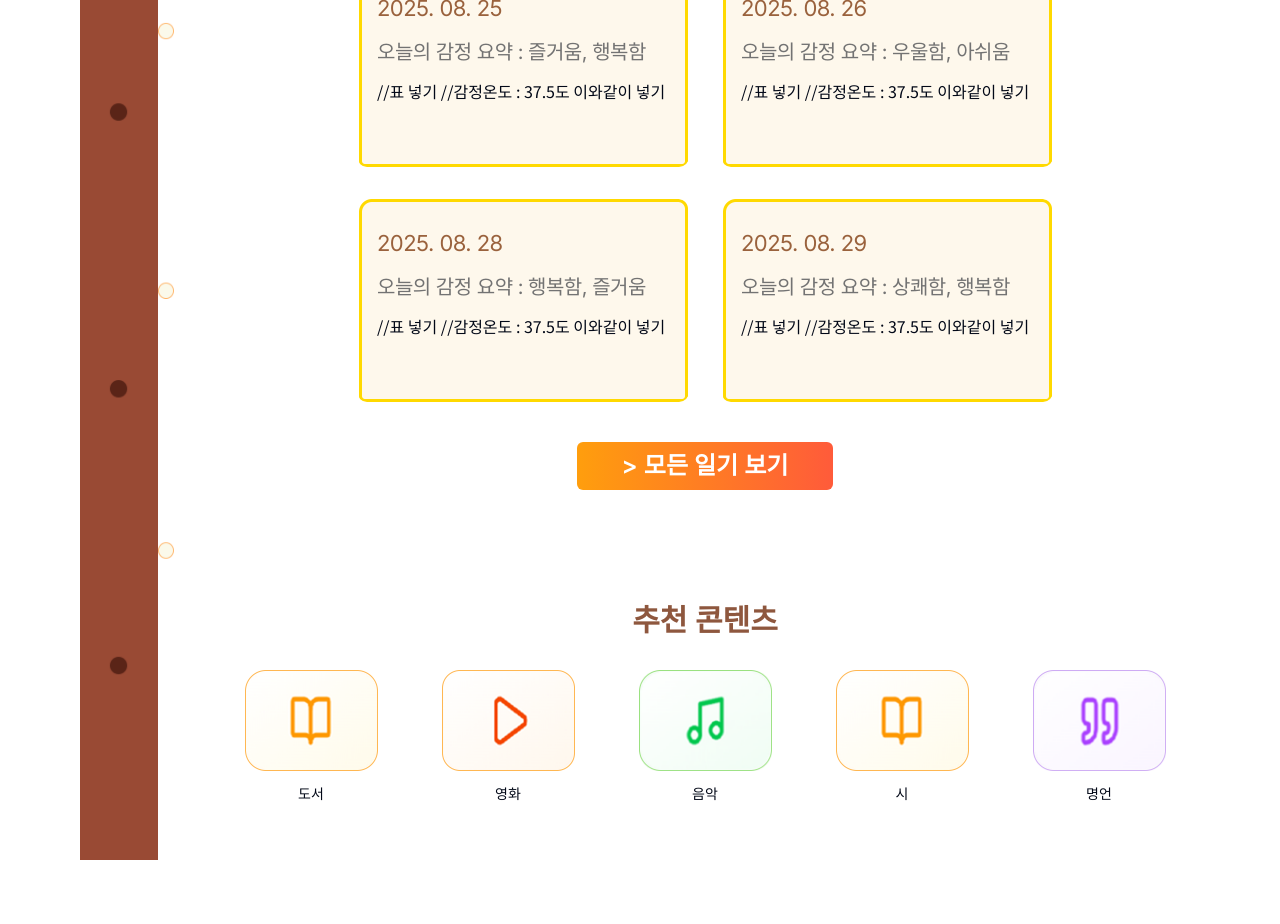
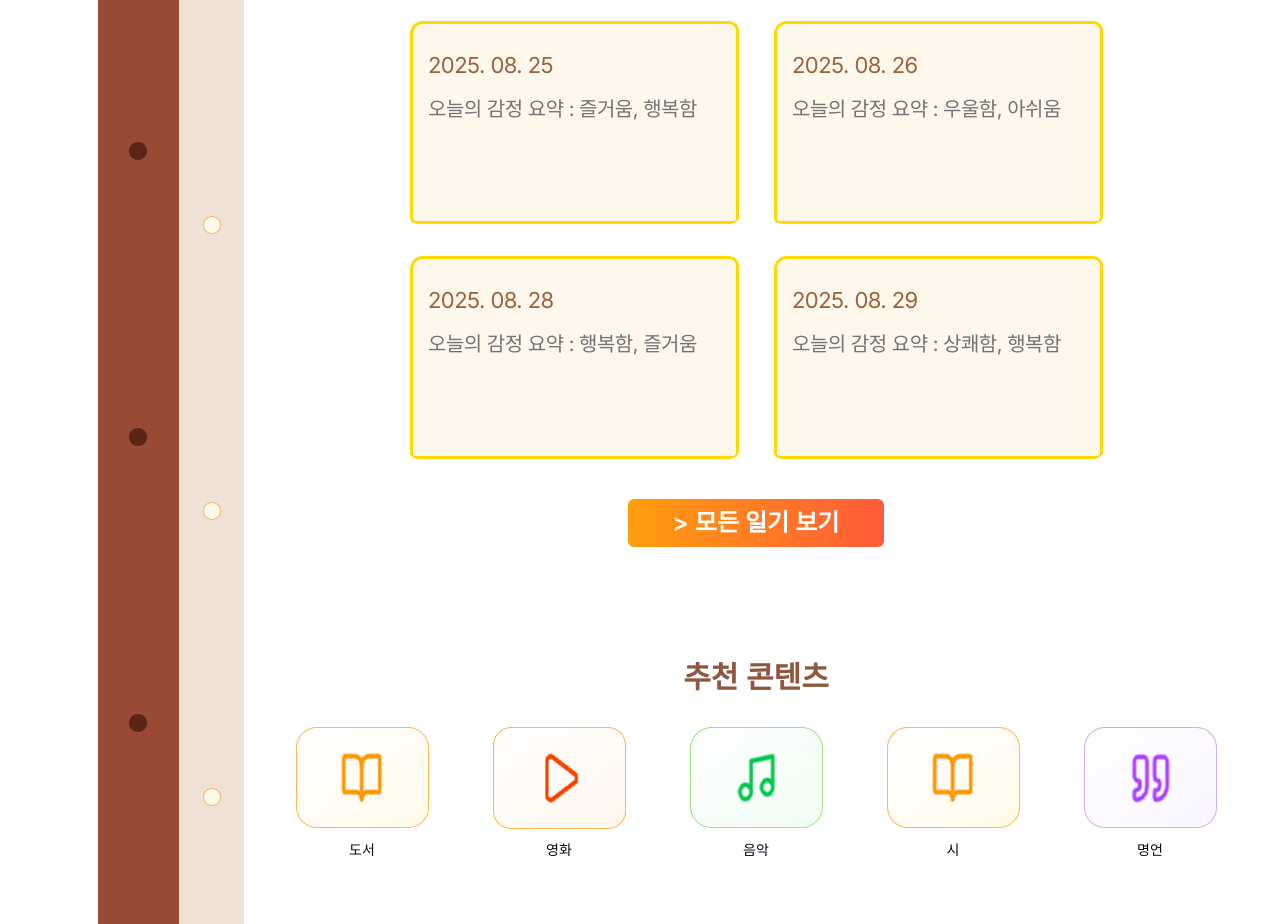
Before and after one commit to dev-junha/mooDiary-FE, a React (Vite) app: page / in a window 1280 px wide. Shown: the part 1120-2044 px from the top of the page. Before the commit the page ends 1987 px from the top, so only its background shows below. Built offline with nearby package versions, Linux system fonts and the light colour scheme; no server answers; a web font is replaced by a local one.

Commit message:
css 및 main 수정

```diff
--- a/index.css
+++ b/index.css
@@ -1,13 +1,13 @@
-body {
-  display: flex;
-  justify-content: center;
-  align-items: center;
-  height: 100vh;
+/* src/index.css */
+html, body {
   margin: 0;
+  padding: 0;
+  min-height: 100vh;
+  background: linear-gradient(
+    63deg,
+    rgba(255, 250, 239, 0.90) 14.12%,
+    rgba(255, 246, 174, 0.95) 53.34%,
+    #FFFBF3 92.57%
+  );
+  background-attachment: fixed; /* 스크롤해도 배경 고정 */
 }
-
-#root {
-  background: var(--Login_Color, linear-gradient(63deg, rgba(255, 250, 239, 0.90) 14.12%, rgba(255, 246, 174, 0.95) 53.34%, #FFFBF3 92.57%));
-  width: 100%;
-  height: 100%;
-}
--- a/index.html
+++ b/index.html
@@ -8,6 +8,6 @@
 
   <body>
     <div id="root"></div>
-    <script type="module" src="/src/App.tsx"></script>
+    <script type="module" src="/src/main.tsx"></script>
   </body>
 </html>
--- a/package.json
+++ b/package.json
@@ -80,6 +80,7 @@
     "typescript": "^5.9.2",
     "vaul": "^1.1.2",
     "vite": "^7.1.2",
+    "vite-plugin-pwa": "^1.1.0",
     "vitest": "^3.2.4"
   },
   "packageManager": "pnpm@10.14.0"
--- a/src/components/ui/frame.tsx
+++ b/src/components/ui/frame.tsx
@@ -1,14 +1,14 @@
-const frame = () => {
+const Frame = () => {
   return (
-        <div className="max-w-[130px] max-h-[1980px] container px-4 sm:px-6 pt-12 sm:pt-16 flex">
+    <div className="w-[146px] pt-12 sm:pt-16 flex">
       <div>
-                <img src="/llframe.png" className="max-w-[80px] h-full" alt="최좌측 프레임" />
+        <img src="/llframe.png" className="max-w-[81px] h-[1980px]" alt="최좌측 프레임" />
       </div>
-            <div className="w-[50px] h-[1700px] flex justify-center items-center">
-                <img src="/lframe.png" className="max-w-[18px] h-full pt-[40px]" alt="좌측 프레임" />
+      <div className="w-[65px] flex justify-center pt-32 bg-[rgba(231,210,191,0.65)]">
+        <img src="/lframe.png" className="max-w-[18px] h-[1828px]" alt="좌측 프레임" />
       </div>
     </div>
   );
 };
 
-export default frame;
+export default Frame;
--- a/src/pages/Main.tsx
+++ b/src/pages/Main.tsx
@@ -1,12 +1,11 @@
 import { Button } from "@/components/ui/button";
-import { Image } from "lucide-react";
+import { Image as ImageIcon } from "lucide-react";
 import Frame from "../components/ui/frame";
 import Header from "../components/layout/Header";
-import { useState, useEffect } from "react";
+import { useState, useEffect, useRef } from "react";
 import writeBgImg from "../assets/writeBgImg.png";
 import recordBg from "../assets/recordBg.png";
 import { useNavigate } from "react-router-dom";
-
 
 const recent = [
   { date: "2025. 08. 25", summary: "오늘의 감정 요약 : 즐거움, 행복함" },
@@ -37,38 +36,57 @@ export default function Index() {
   }, []);
 
 return (
-    <div className="max-w-[1217px] max-h-[1980px] container px-4 sm:px-6">
-      <section className="flex">
+  <div
+    className="w-[1217px] h-[1980px] flex flex-col items-center bg-white"
+    style={{ fontFamily: 'Inter, sans-serif' }}
+  >
+    <div className="max-w-[1021px] w-full h-full flex flex-col">
+      <section className="flex flex-1">
         <Frame />
         <div className="flex flex-col flex-1">
           <Header />
-          <section className="mt-24 flex flex-col justify-center items-center">
+
+          {/* 메인 섹션 */}
+          <section className="mt-24 flex flex-col justify-center items-center flex-1">
             <div>
-              <span className="text-5xl font-['jsMath-cmti10'] text-[#8E573E] font-bold">mooDiary</span>
+              <span className="text-5xl font-['jsMath-cmti10'] text-[#8E573E] font-bold">
+                mooDiary
+              </span>
             </div>
             <div className="mt-12">
               <span className="text-4xl">안녕하세요, {nickName}님!</span>
             </div>
             <div className="mt-16">
               <span className="text-2xl">
-                오늘의 감정을 표현해 보세요. <br />
-                당신의 하루가 어떠셨나요?
+                오늘의 감정을 표현해 보세요. <br /> 당신의 하루가 어떠셨나요?
               </span>
             </div>
-            <div className="mt-8 flex flex-col items-center w-[360px] aspect-[1696/1284] bg-cover bg-center bg-no-repeat" style={{ backgroundImage: `url(${writeBgImg})` }}>
+
+            {/* 일기 작성 영역 */}
+            <div
+              className="mt-8 flex flex-col items-center w-[360px] aspect-[1696/1284] bg-cover bg-center bg-no-repeat"
+              style={{ backgroundImage: `url(${writeBgImg})` }}
+            >
               <div className="flex rounded-lg shadow-sm h-[92px] w-[92px] mt-16">
-                <img src="/diaries.png" alt="다이어리 이미지" className="w-full h-full object-contain"/>
+                <img
+                  src="/diaries.png"
+                  alt="다이어리 이미지"
+                  className="w-full h-full object-contain"
+                />
               </div>
               <div className="flex w-[240px] h-[35px] mt-8">
-                <button className="w-full h-full border rounded-sm text-white bg-gradient-to-r from-[#FF9E0D] to-[#FF5B3A]">
+                <button
+                  onClick={() => navigate("/write")}
+                  className="w-full h-full rounded-md bg-gradient-to-r from-[#FF9E0D] to-[#FF5B3A] text-white font-semibold hover:brightness-110 flex justify-center items-center gap-2"
+                >
                   + 오늘의 일기 작성하기
                 </button>
               </div>
             </div>
           </section>
 
-          {/* Recent Diary Records */}
-          <section className="container max-w-[1440px] px-4 sm:px-6 py-16">
+          {/* 최근 일기 기록 */}
+          <section className="py-16">
             <div className="text-center">
               <h2 className="mt-1 text-[40px] sm:text-3xl font-semibold tracking-tight text-[#8E573E] font-['Inter']">
                 최근 일기 기록
@@ -79,7 +97,10 @@ export default function Index() {
                 <div
                   key={index}
                   className="p-5 bg-white rounded-[10px] inline-flex flex-col gap-3 w-[332px] h-[203px] bg-contain bg-center bg-no-repeat"
-                  style={{ backgroundImage: `url(${recordBg})`, backgroundSize: 'contain' }}
+                  style={{
+                    backgroundImage: `url(${recordBg})`,
+                    backgroundSize: "contain",
+                  }}
                 >
                   <div className="mt-2 self-stretch text-neutral-800 text-[22px] font-semibold font-['Inter'] capitalize tracking-tight">
                     <span className="text-[#9A623D] font-normal">{entry.date}</span>
@@ -87,71 +108,51 @@ export default function Index() {
                   <div className="self-stretch text-neutral-500 text-xl font-normal font-['Inter'] capitalize leading-normal tracking-tight">
                     {entry.summary}
                   </div>
-                  <div className="flex">
-                    //표 넣기
-                    //감정온도 : 37.5도 이와같이 넣기
-                  </div>
-
+                  <div className="flex">{/* TODO: 표정/감정온도 */}</div>
                 </div>
               ))}
             </div>
             <div className="w-64 h-12 mt-10 mx-auto">
-              <button
-                className="w-full h-full rounded-md bg-gradient-to-r from-[#FF9E0D] to-[#FF5B3A] text-white font-semibold hover:brightness-110"
-              >
+              <button className="w-full h-full rounded-md bg-gradient-to-r from-[#FF9E0D] to-[#FF5B3A] text-white font-semibold hover:brightness-110">
                 <span className="text-2xl font-['Inter']">&gt; 모든 일기 보기</span>
               </button>
             </div>
           </section>
 
-          {/* Recommendations */}
-          <section className="container max-w-[1440px] mx-auto px-4 sm:px-6 pb-16 mt-12">
+          {/* 추천 콘텐츠 */}
+          <section className="pb-16 mt-12">
             <h2 className="text-center">
-              <span className="text-[40px] sm:text-3xl font-semibold font-['Inter'] text-[#8E573E]">추천 콘텐츠</span>
+              <span className="text-[40px] sm:text-3xl font-semibold font-['Inter'] text-[#8E573E]">
+                추천 콘텐츠
+              </span>
             </h2>
             <div className="mt-8 flex flex-wrap items-center justify-center gap-10 sm:gap-16">
-              <div className="flex flex-col items-center gap-3">
+              {[
+                { src: "/book.png", alt: "책 아이콘", label: "도서" },
+                { src: "/movie.png", alt: "영화 아이콘", label: "영화", to: "/movies" },
+                { src: "/music.png", alt: "헤드폰 아이콘", label: "음악", to: "/music" },
+                { src: "/book.png", alt: "책 아이콘", label: "시", to: "/poem" },
+                { src: "/phrase.png", alt: "명언", label: "명언", to: "/phrase" },
+              ].map((item, i) => (
+                <div key={i} className="flex flex-col items-center gap-3">
                   <span className="grid w-[133px] h-[101px] place-items-center rounded-md">
-                  <img src="/book.png" alt="책 아이콘" className="w-full h-full object-contain"/>
+                    {item.to ? (
+                      <button onClick={() => navigate(item.to)}>
+                        <img src={item.src} alt={item.alt} className="w-full h-full object-contain" />
+                      </button>
+                    ) : (
+                      <img src={item.src} alt={item.alt} className="w-full h-full object-contain" />
+                    )}
                   </span>
-                <span className="text-sm">도서</span>
+                  <span className="text-sm">{item.label}</span>
                 </div>
-              <div className="flex flex-col items-center gap-3">
-                <span className="grid w-[133px] h-[101px] place-items-center rounded-md">
-                  <button onClick={() => navigate("/movies")}>
-                  <img src="/movie.png" alt="영화 아이콘" className="w-full h-full object-contain"/>
-                  </button>
-                </span>
-                <span className="text-sm">영화</span>
-              </div>
-              <div className="flex flex-col items-center gap-3">
-                <button onClick={() => navigate("/music")}>
-                <span className="grid w-[133px] h-[101px] place-items-center rounded-md">
-                  <img src="/music.png" alt="헤드폰 아이콘" className="w-full h-full object-contain"/>
-                </span>
-                </button>
-                <span className="text-sm">음악</span>
-              </div>
-              <div className="flex flex-col items-center gap-3">
-                <button onClick={() => navigate("/poem")}>
-                <span className="grid w-[133px] h-[101px] place-items-center rounded-md">
-                  <img src="/book.png" alt="책 아이콘" className="w-full h-full object-contain"/>
-                </span>
-                </button>
-                <span className="text-sm">시</span>
-              </div>
-              <div className="flex flex-col items-center gap-3">
-                <button onClick={() => navigate("/phrase")}>
-                <span className="grid w-[133px] h-[101px] place-items-center rounded-md">
-                  <img src="/phrase.png" alt="phrase" className="w-full h-full object-contain" />
-                </span>
-                </button>
-                <span className="text-sm">명언</span>
-              </div>
+              ))}
             </div>
           </section>
         </div>
       </section>
     </div>
+  </div>
 );
+
 }
--- a/vite.config.ts
+++ b/vite.config.ts
@@ -1,21 +1,48 @@
 // vite.config.ts
-import { defineConfig } from 'vite'
-import react from '@vitejs/plugin-react-swc'
-import path from 'path'
+import { defineConfig } from "vite";
+import react from "@vitejs/plugin-react-swc";
+import path from "path";
+import { VitePWA } from "vite-plugin-pwa";
 
 export default defineConfig({
-  plugins: [react()],
+  plugins: [
+    react(),
+    VitePWA({
+      registerType: "autoUpdate",
+      includeAssets: ["favicon.ico", "robots.txt", "apple-touch-icon.png"],
+      manifest: {
+        name: "mooDiary",
+        short_name: "mooDiary",
+        start_url: "/",
+        display: "standalone",
+        background_color: "#ffffff",
+        theme_color: "#ffffff",
+        icons: [
+          {
+            src: "/icons/icon-192.png",
+            sizes: "192x192",
+            type: "image/png",
+          },
+          {
+            src: "/icons/icon-512.png",
+            sizes: "512x512",
+            type: "image/png",
+          },
+        ],
+      },
+    }),
+  ],
   resolve: {
     alias: {
-      '@': path.resolve(new URL('./src', import.meta.url).pathname),
+      "@": path.resolve(new URL("./src", import.meta.url).pathname),
     },
   },
   build: {
-    outDir: 'dist',
+    outDir: "dist",
     rollupOptions: {
       output: {
-        manualChunks: undefined
-      }
-    }
-  }
-})
+        manualChunks: undefined,
+      },
+    },
+  },
+});
```
Also changed, not shown: src/App.tsx (+8 -11 lines), src/main.tsx (added, +7 -0 lines), src/pages/RecPhrase.tsx (+6 -15 lines), 1 other file (tests, documents, lock files or other folders). Lines whose indentation alone changed are shown as unchanged.
